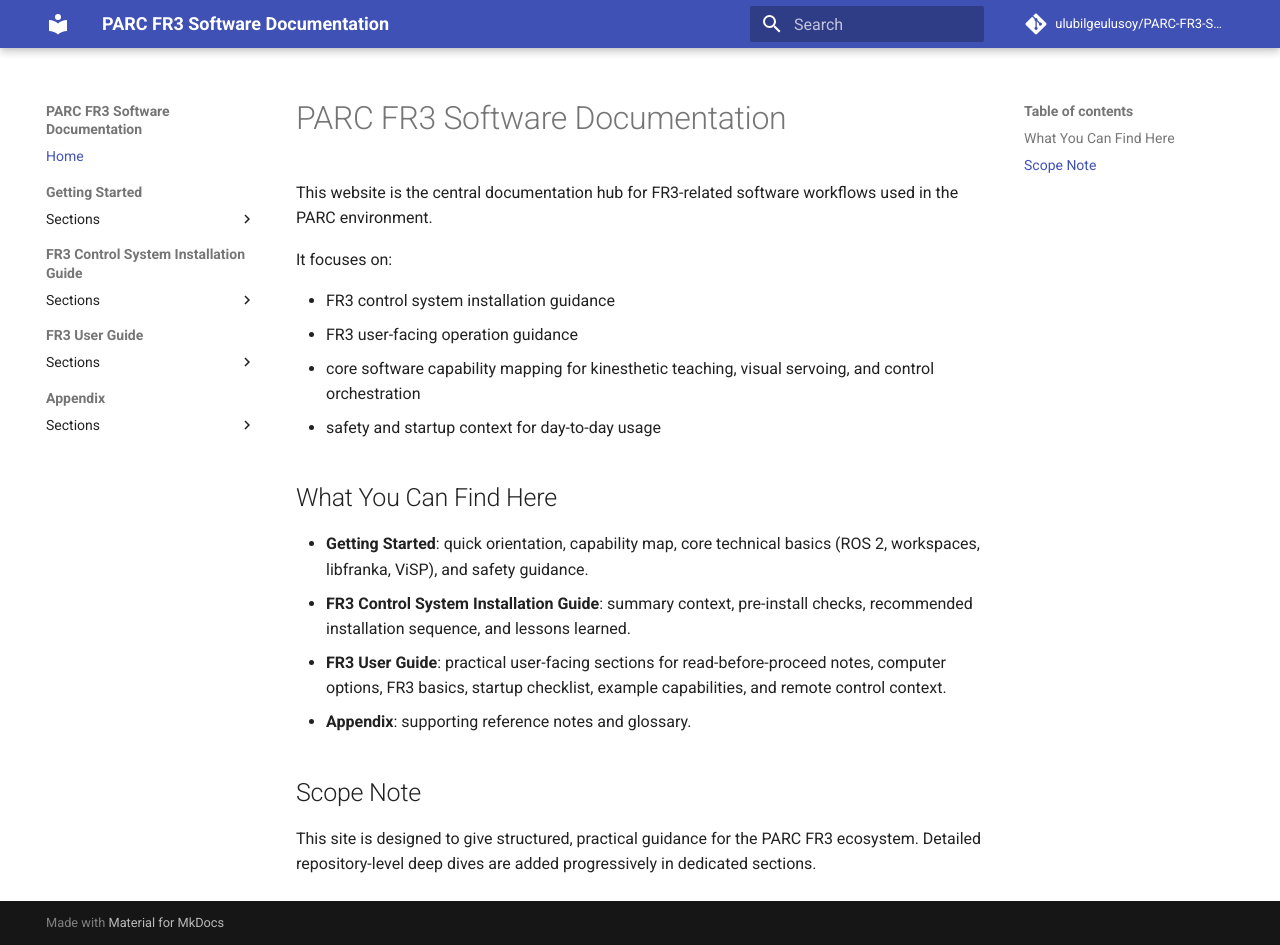
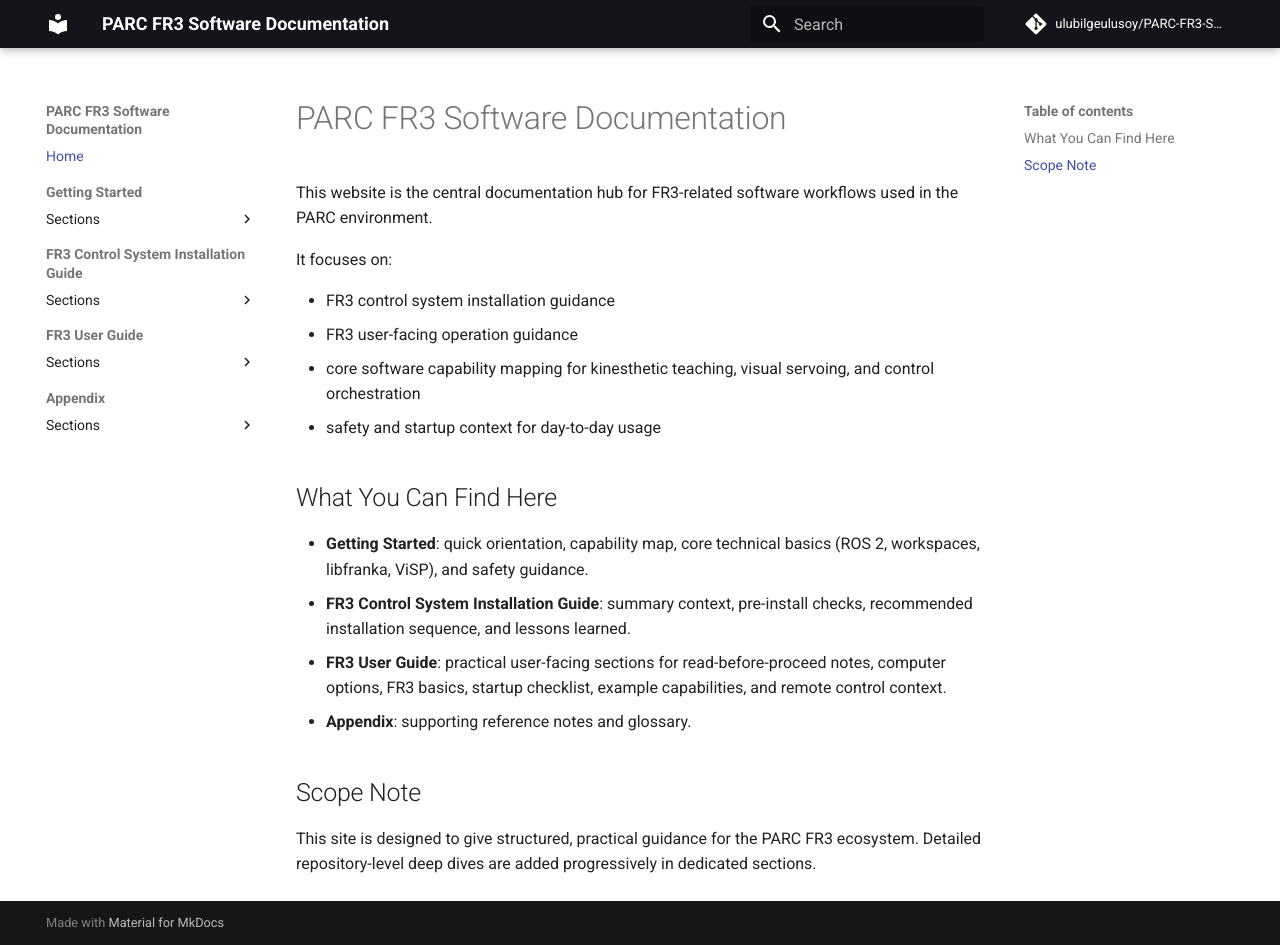
Before and after one commit to ulubilgeulusoy/PARC-FR3-Software-Docs, an MkDocs documentation site: the page built from docs/index.md, in a window 1280 px wide and 945 px high. Built offline with MkDocs 1.6.1 and Material for MkDocs 9.7.7, drawn with Linux system fonts in a browser that asks for light colours; comment, search, counter and statistics services are not loaded.

Commit message:
colors changed

```diff
--- a/mkdocs.yml
+++ b/mkdocs.yml
@@ -6,6 +6,9 @@ repo_url: https://github.com/ulubilgeulusoy/PARC-FR3-Software-Docs
 
 theme:
   name: material
+  palette:
+    primary: black
+    accent: amber
   features:
     - navigation.sections
     - navigation.prune
```
